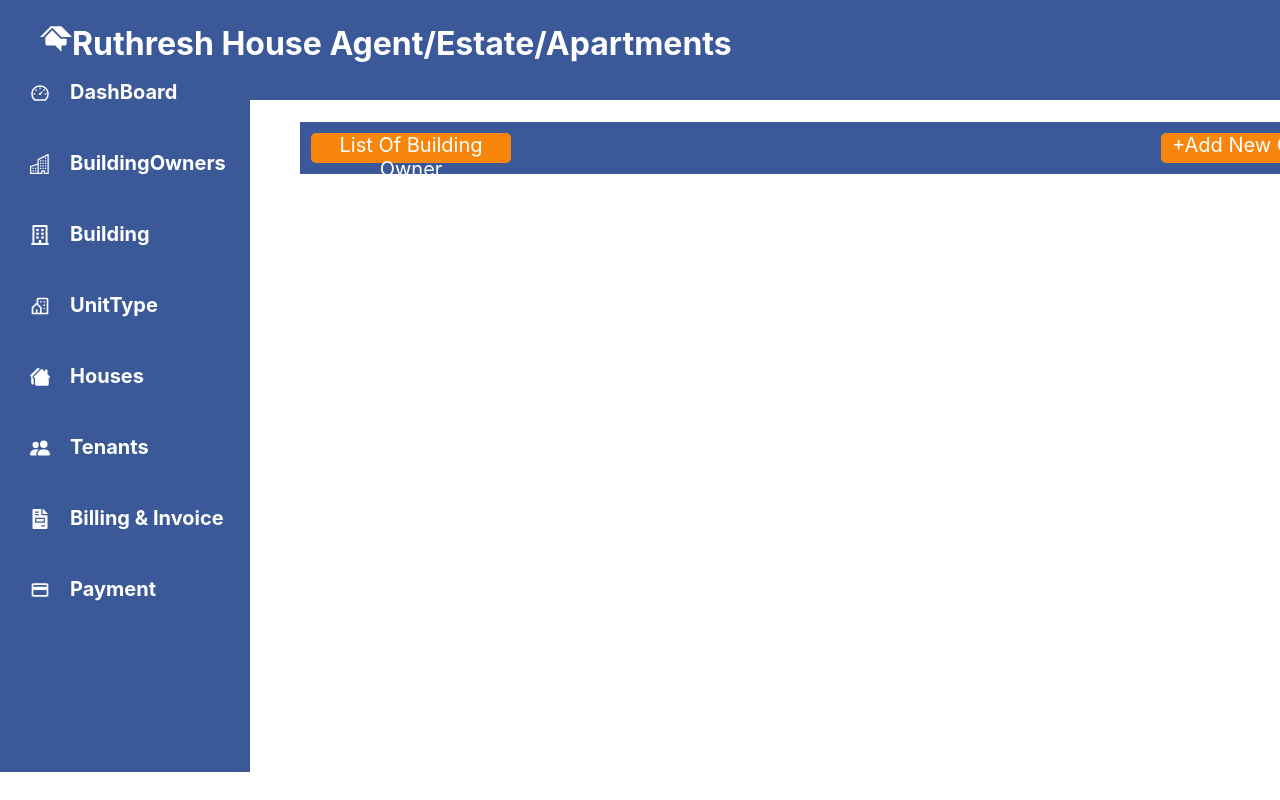
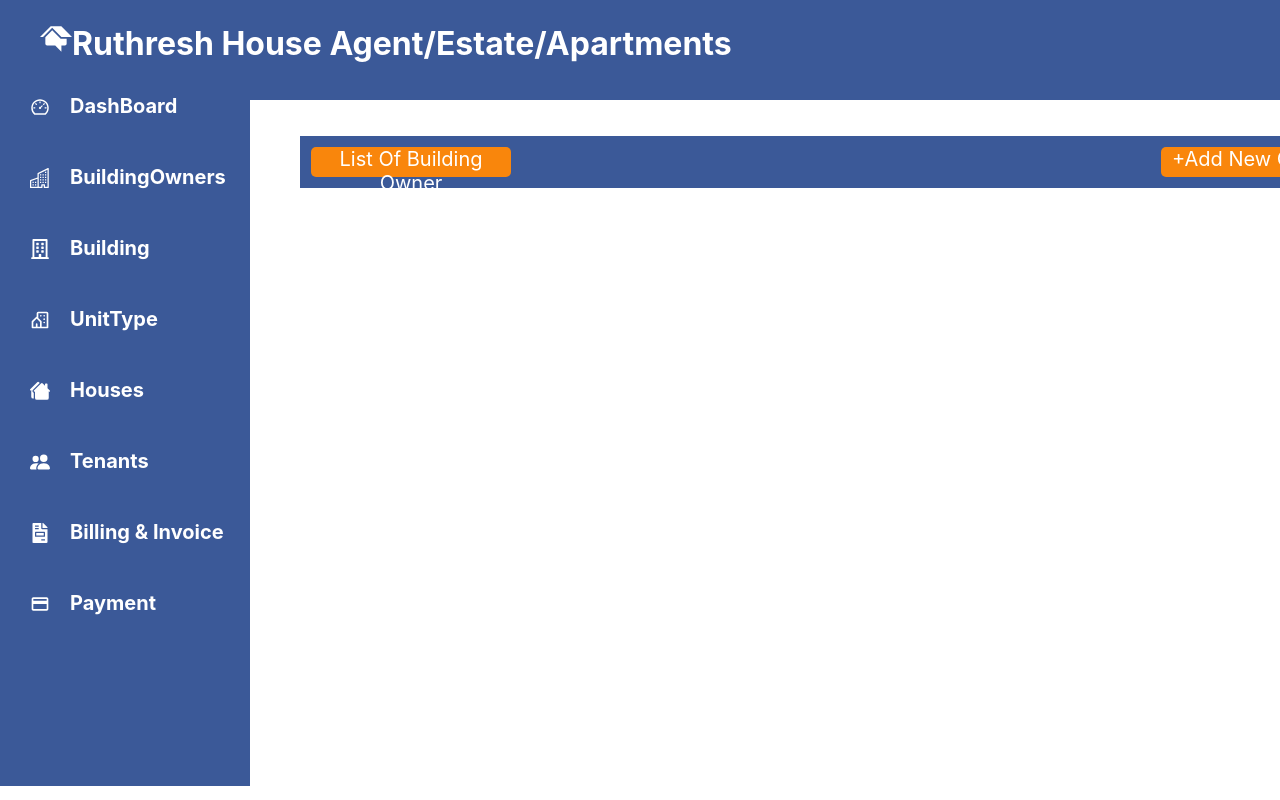
Before and after one commit to jagadeeswarisai/React-House-Rental--Application, a React (Create React App) app: page /dashboard/building in a window 1280 px wide. Shown: the top 800 px of the page. Built offline with nearby package versions, Linux system fonts and the light colour scheme.

Commit message:
css changes

```diff
--- a/src/Component/Building.css
+++ b/src/Component/Building.css
@@ -1,6 +1,6 @@
 .header
 {
-    width:1100px;
+    width:100%;
     height:50px;
     border:1px solid #3b5998;
     margin-top:-650px;
--- a/src/Component/Dashboard.css
+++ b/src/Component/Dashboard.css
@@ -28,7 +28,7 @@ text-decoration: none;
  {
     width:250px;
     height:689px;
-    margin-top: 20px;
+    margin-top: 34px;
     background-color:#3b5998;
     font-size: 20px;
     font-weight: bold;
```
